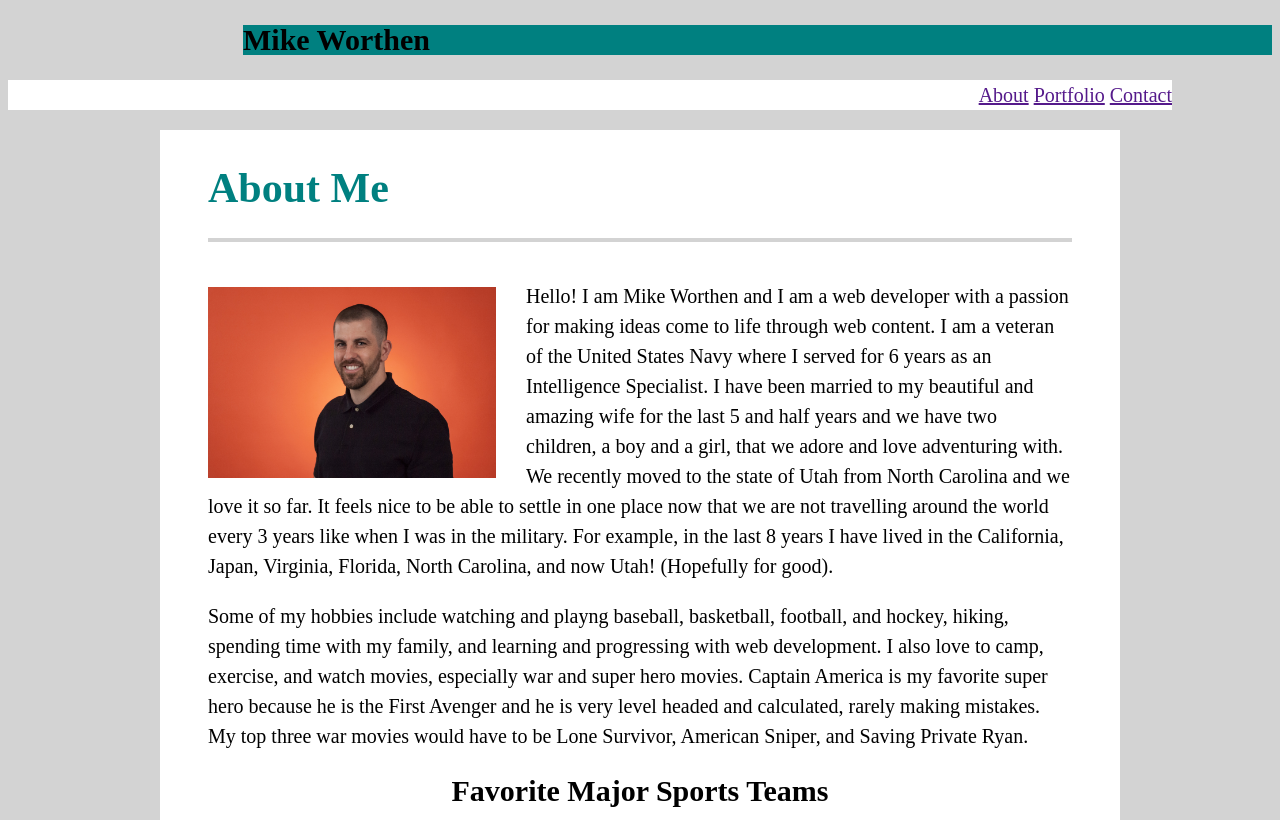
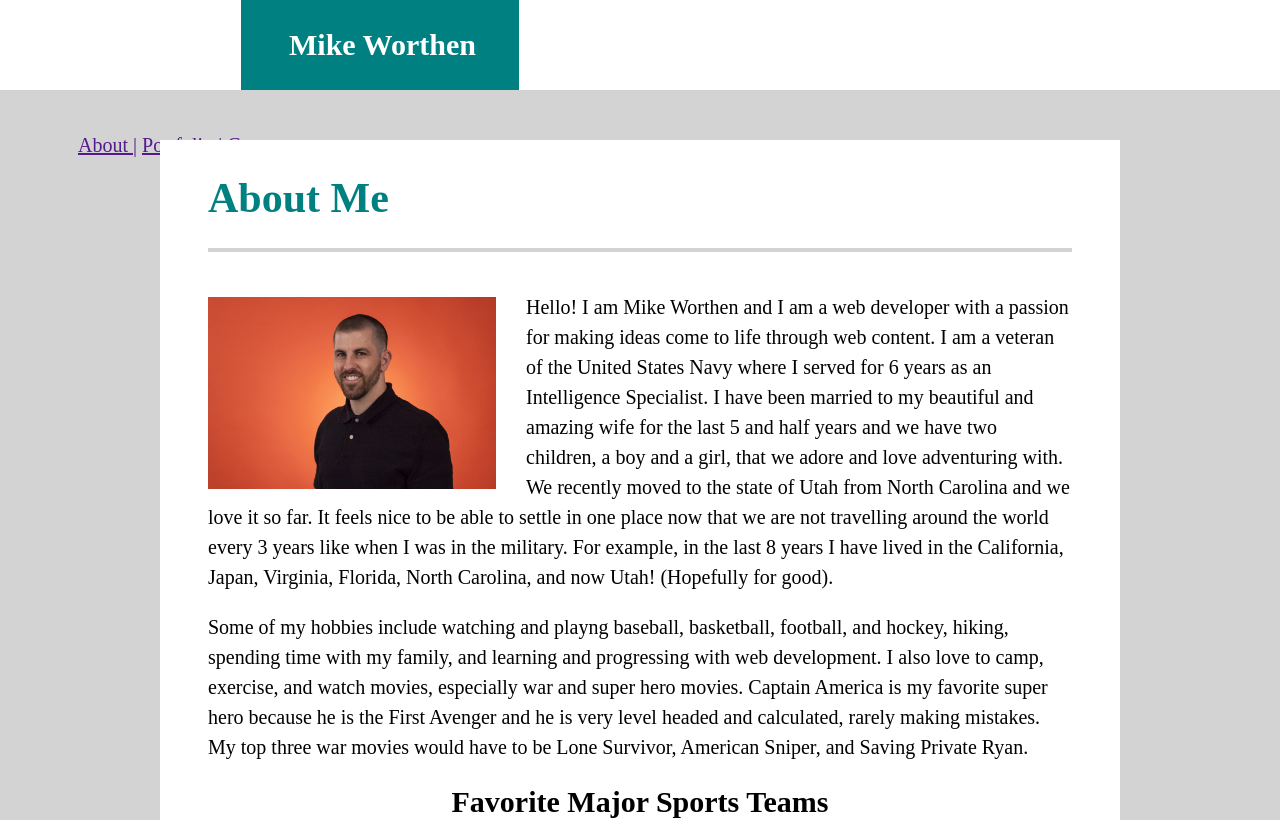
Before and after one commit to MikeWorthen/Basic-Portfolio, a plain HTML site: page index.html in a window 1280 px wide. Shown: the top 820 px of the page. Drawn offline with Linux system fonts and the light colour scheme.

Commit message:
Updated Nav bar

```diff
--- a/assets/css/style.css
+++ b/assets/css/style.css
@@ -6,20 +6,46 @@ body {
 
 #container1 {
     width: 100%;
+    background-color: white;
+    height: 50px;
+    margin-top: -8px;
+    margin-bottom: 50px;
+    margin-left: -8px;
+    padding-right: 8px;
+    padding-bottom: 40px;
+    padding-left: 8px;
 }
 
-#headerName {
+.headerName {
     text-align: left;
-    margin-left: 235px;
     background: teal;
+    float: left;
+    color: white;
+    margin-left: 233px;
+    margin-right: 400px;
+    margin-top: 0px;
+    margin-bottom: 10px;
+    padding-top: 30px;
+    padding-right: 43px;
+    padding-bottom: 30px;
+    padding-left: 48px;
+
 }
 
-#topLinks {
+.topLinks {
     background: white;
     text-align: right;
+    margin-top: 10px;
     margin-right: 100px;
+    margin-left: 30px;
+    float: left;
+    height: 0px;
+
 }
 
+#headerName, #topLinks {
+    float: left;
+}
 .container2 {
     width: 960px;
     margin: auto;
@@ -91,6 +117,6 @@ footer {
 
 
 
-/* #footer {
+ #footer {
     width: 100%
-} */
+}
--- a/index.html
+++ b/index.html
@@ -8,20 +8,22 @@
     <link rel="stylesheet" type="text/css" href="assets/css/style.css">
 </head>
 <body>
-    <section class="container1">
-        <h1 id="headerName">Mike Worthen</h1>
-         <div id="topLinks">
-             <ul>
-                <a href="">About</a>
-                <a href="">Portfolio</a>
-                <a href="">Contact</a>
-            </ul>
-        </div>
-    </section>
+        <nav id="container1">
+            <h1 class="headerName">Mike Worthen</h1>
+            <div class="topLinks">
+                <ul>
+                    <a href="">About |</a>
+                    <a href="">Portfolio |</a>
+                    <a href="">Contact</a>
+                </ul>
+            </div>
+        </nav>
 
 
 
-    <div class="container2">
+
+
+     <div class="container2">
         <section id="text">
             <h1 id="about">About Me</h1>
             <hr>
```
